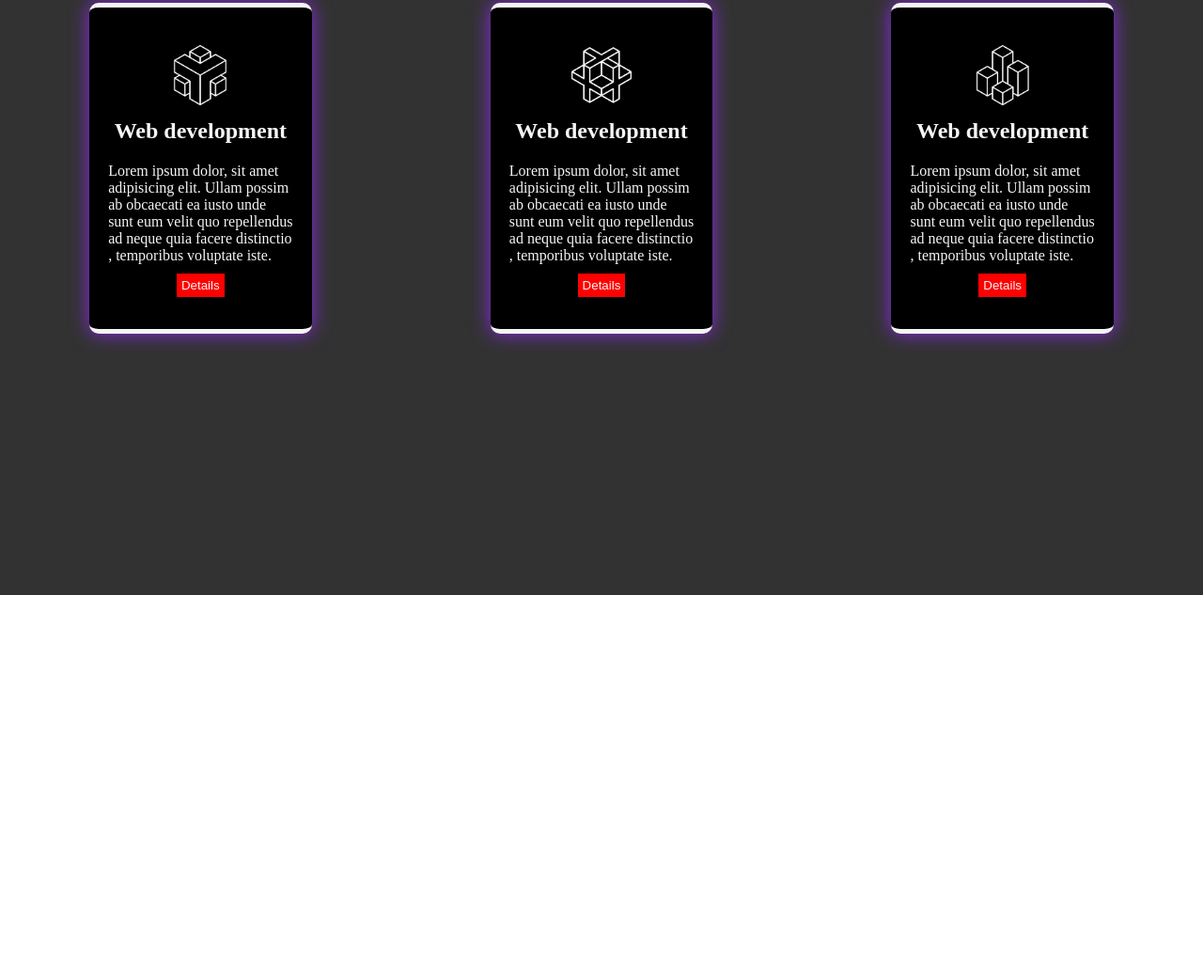
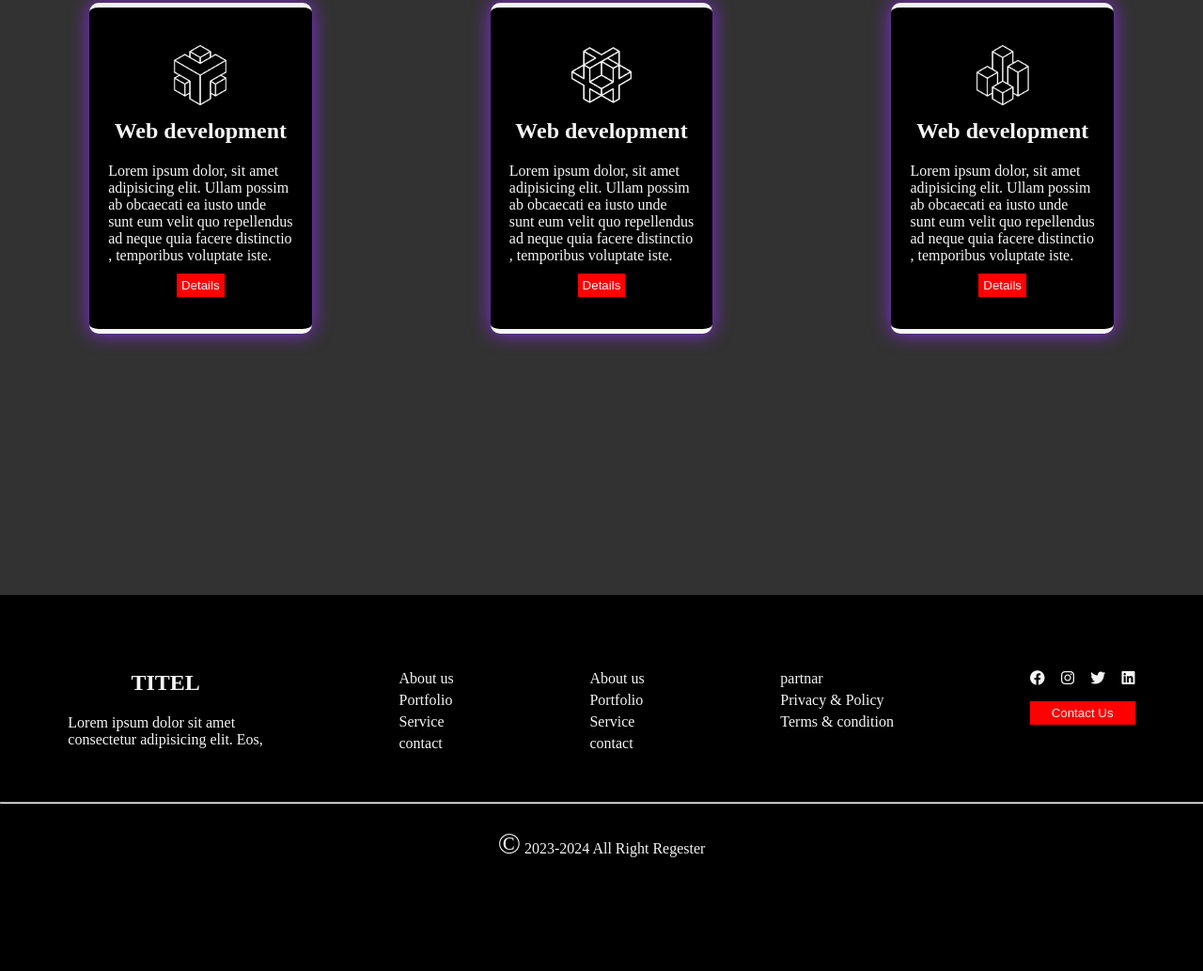
Before and after one commit to fahimmutashir23/Demo-Website, a plain HTML site: page index.html in a window 1280 px wide. Shown: the part 1476-2509 px from the top of the page at 94% size. Before the commit the page ends 2109 px from the top, so only its background shows below. Drawn offline with Linux system fonts and the light colour scheme.

Commit message:
add footer

```diff
--- a/index.html
+++ b/index.html
@@ -5,6 +5,7 @@
     <meta name="viewport" content="width=device-width, initial-scale=1.0">
     <title>Demo Website</title>
     <link rel="stylesheet" href="style.css">
+    <link rel="stylesheet" href="https://cdnjs.cloudflare.com/ajax/libs/font-awesome/6.4.0/css/all.min.css" integrity="sha512-iecdLmaskl7CVkqkXNQ/ZH/XLlvWZOJyj7Yy7tcenmpD1ypASozpmT/E0iPtmFIB46ZmdtAc9eNBvH0H/ZpiBw==" crossorigin="anonymous" referrerpolicy="no-referrer" />
 </head>
 <body>
     <header class="nav-bar">
@@ -93,11 +94,83 @@
                 </div>
             </div>
         </section>
+    </main>
+    <!-- our service section end -->
 
-        <!-- our service section end -->
-    </main>
+    <!-- footer starts here -->
+
     <footer>
+        <section class="footer">
+            <div class="footer-element">
+                <div class="f1">
+                    <h2>TITEL</h2>
+                    <p>Lorem ipsum dolor sit amet <br>consectetur adipisicing elit. Eos,</p>
+                </div>
+                <div class="f2">
+                    <li>
+                        <a href="#">
+                            About us
+                        </a>
+                    </li>
+                    <li>
+                        <a href="#">
+                            Portfolio
+                        </a>
+                    </li>
+                    <li>
+                        <a href="#">
+                            Service
+                        </a>
+                    </li>
+                    <li>
+                        <a href="#">
+                            contact
+                        </a>
+                    </li>
+                </div>
+                <div class="f3">
+                    <li>
+                        <a href="#">
+                            About us
+                        </a>
+                    </li>
+                    <li>
+                        <a href="#">
+                            Portfolio
+                        </a>
+                    </li>
+                    <li>
+                        <a href="#">
+                            Service
+                        </a>
+                    </li>
+                    <li>
+                        <a href="#">
+                            contact
+                        </a>
+                    </li>
+                </div>
 
+                <div class="f4">
+                    <li>partnar</li>
+                    <li>Privacy & Policy</li>
+                    <li>Terms & condition</li>
+                </div>
+                <div class="f5">
+                    <div class="icon">
+                        <a href="#"><i class="fa-brands fa-facebook"></i></a>
+                        <a href="#"><i class="fa-brands fa-instagram"></i></a>
+                        <a href="#"><i class="fa-brands fa-twitter"></i></a>
+                        <a href="#"><i class="fa-brands fa-linkedin"></i></a>
+                    </div>
+                    <button class="btn fbtn">Contact Us</button>
+                </div>
+            </div>
+            <hr>
+            <div class="copyright">
+                <p><span>&copy;</span> 2023-2024 All Right Regester</p>
+            </div>
+        </section>
     </footer>
 
 </body>
--- a/style.css
+++ b/style.css
@@ -165,3 +165,51 @@ section h1{
     text-align: justify;
 }
 /* our service section end */
+
+/* footer start here */
+
+.footer{
+    background-color: black;
+    height: 50vh;
+    color: whitesmoke;
+}
+.footer-element{
+    display: flex;
+    justify-content: space-around;
+    padding-top: 10vh;
+    padding-bottom: 6vh;
+}
+.f1 h2{
+    margin-bottom: 20px;
+    text-align: center;
+}
+.f2 li, .f3 li, .f4 li{
+    margin-bottom: 5px;
+}
+.f2 li a, .f3 li a{
+    color: whitesmoke;
+    transition: .5s;
+}
+.f2 li a:hover, .f3 li a:hover{
+    color: gold;
+    text-decoration: overline;
+}
+.icon{
+    width: 7rem;
+    display: flex;
+    justify-content: space-between;
+}
+.f5{
+    display: flex;
+    flex-direction: column;
+    gap: 5px;
+}
+.copyright{
+    display: flex;
+    justify-content: center;
+    margin-top: 1.5rem;
+
+}
+.icon a i{
+    color: whitesmoke;
+}
```
